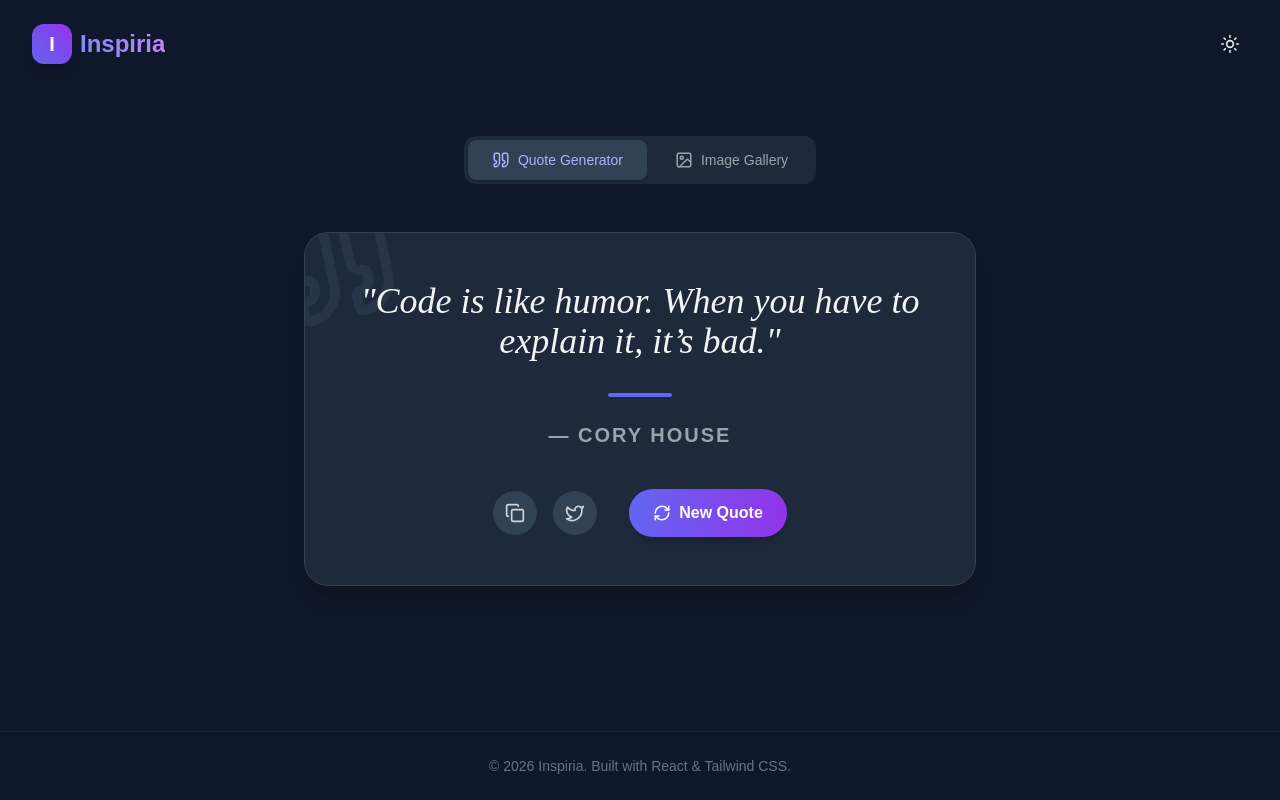
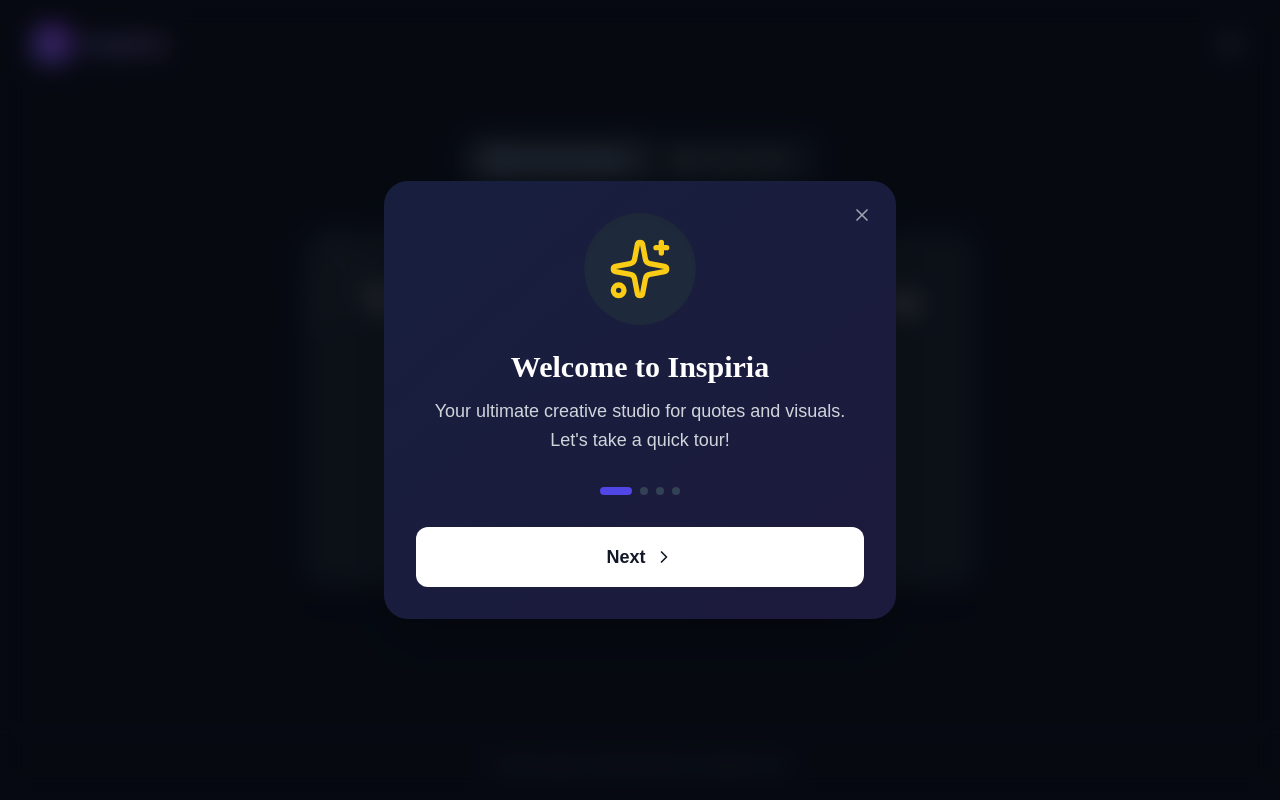
Before and after one commit to AlishbaIqbal123/quote-generator-web-project-, a React (Vite) app: page / in a window 1280 px wide. Built offline with nearby package versions, Linux system fonts and the light colour scheme; no server answers.

Commit message:
feat: Add animated user guide

```diff
--- a/src/App.jsx
+++ b/src/App.jsx
@@ -6,6 +6,7 @@ import useUnsplash from './hooks/useUnsplash';
 import QuoteCard from './components/QuoteCard';
 import ImageGallery from './components/ImageGallery';
 import ThemeToggle from './components/ThemeToggle';
+import UserGuide from './components/UserGuide';
 
 const App = () => {
   // State for active tab (Quote vs Gallery) to manage UI switching
@@ -22,6 +23,7 @@ const App = () => {
 
   return (
     <div className="min-h-screen bg-gray-50 dark:bg-slate-900 transition-colors duration-300 font-outfit flex flex-col">
+      <UserGuide />
       <Toaster position="bottom-center" toastOptions={{
         className: 'dark:bg-slate-800 dark:text-white',
         style: { borderRadius: '10px', background: '#333', color: '#fff' },
--- /dev/null
+++ b/src/components/UserGuide.jsx
@@ -0,0 +1,128 @@
+import { useState, useEffect } from 'react';
+import { motion, AnimatePresence } from 'framer-motion';
+import { Quote, Image as ImageIcon, Camera, Sparkles, ChevronRight, X } from 'lucide-react';
+
+const steps = [
+    {
+        title: "Welcome to Inspiria",
+        description: "Your ultimate creative studio for quotes and visuals. Let's take a quick tour!",
+        icon: <Sparkles size={64} className="text-yellow-400" />,
+        color: "from-indigo-500 to-purple-600"
+    },
+    {
+        title: "Daily Inspiration",
+        description: "Discover thought-provoking quotes daily. Copy them or share directly to Twitter with a single click.",
+        icon: <Quote size={64} className="text-blue-400" />,
+        color: "from-blue-500 to-cyan-500"
+    },
+    {
+        title: "Visual Gallery",
+        description: "Explore a vast library of high-quality images from Unsplash. Search for any topic that inspires you.",
+        icon: <ImageIcon size={64} className="text-pink-400" />,
+        color: "from-pink-500 to-rose-500"
+    },
+    {
+        title: "Create & Edit",
+        description: "Click any image to open the Studio. Overlay quotes, customize styles, and download your masterpiece.",
+        icon: <Camera size={64} className="text-green-400" />,
+        color: "from-emerald-500 to-teal-500"
+    }
+];
+
+const UserGuide = ({ onComplete }) => {
+    const [currentStep, setCurrentStep] = useState(0);
+    const [isOpen, setIsOpen] = useState(false);
+
+    useEffect(() => {
+        const hasSeenGuide = localStorage.getItem('hasSeenGuide');
+        if (!hasSeenGuide) {
+            setIsOpen(true);
+        }
+    }, []);
+
+    const handleNext = () => {
+        if (currentStep < steps.length - 1) {
+            setCurrentStep(currentStep + 1);
+        } else {
+            handleClose();
+        }
+    };
+
+    const handleClose = () => {
+        setIsOpen(false);
+        localStorage.setItem('hasSeenGuide', 'true');
+        onComplete && onComplete();
+    };
+
+    if (!isOpen) return null;
+
+    return (
+        <div className="fixed inset-0 z-50 flex items-center justify-center p-4 bg-black/60 backdrop-blur-md">
+            <motion.div
+                initial={{ opacity: 0, scale: 0.9 }}
+                animate={{ opacity: 1, scale: 1 }}
+                exit={{ opacity: 0, scale: 0.9 }}
+                className="bg-white dark:bg-slate-900 rounded-3xl shadow-2xl overflow-hidden max-w-lg w-full relative"
+            >
+                {/* Background Gradient */}
+                <div className={`absolute inset-0 opacity-10 bg-gradient-to-br ${steps[currentStep].color} transition-colors duration-500`} />
+
+                {/* Close Button */}
+                <button
+                    onClick={handleClose}
+                    className="absolute top-4 right-4 p-2 text-gray-400 hover:text-gray-600 dark:hover:text-gray-200 z-10"
+                >
+                    <X size={20} />
+                </button>
+
+                <div className="p-8 flex flex-col items-center text-center relative z-10">
+                    <AnimatePresence mode="wait">
+                        <motion.div
+                            key={currentStep}
+                            initial={{ x: 20, opacity: 0 }}
+                            animate={{ x: 0, opacity: 1 }}
+                            exit={{ x: -20, opacity: 0 }}
+                            transition={{ duration: 0.3 }}
+                            className="flex flex-col items-center"
+                        >
+                            <div className="mb-6 p-6 bg-gray-50 dark:bg-slate-800 rounded-full shadow-inner">
+                                {steps[currentStep].icon}
+                            </div>
+
+                            <h2 className="text-3xl font-bold mb-3 text-gray-800 dark:text-white font-playfair">
+                                {steps[currentStep].title}
+                            </h2>
+
+                            <p className="text-gray-600 dark:text-gray-300 text-lg leading-relaxed mb-8">
+                                {steps[currentStep].description}
+                            </p>
+                        </motion.div>
+                    </AnimatePresence>
+
+                    {/* Progress Indicators */}
+                    <div className="flex gap-2 mb-8">
+                        {steps.map((_, index) => (
+                            <div
+                                key={index}
+                                className={`h-2 rounded-full transition-all duration-300 ${index === currentStep ? 'w-8 bg-indigo-600' : 'w-2 bg-gray-300 dark:bg-slate-700'
+                                    }`}
+                            />
+                        ))}
+                    </div>
+
+                    <button
+                        onClick={handleNext}
+                        className="w-full py-4 bg-gray-900 dark:bg-white text-white dark:text-gray-900 rounded-xl font-bold text-lg hover:shadow-lg hover:scale-[1.02] transition-all flex items-center justify-center gap-2 group"
+                    >
+                        {currentStep === steps.length - 1 ? "Get Started" : "Next"}
+                        {currentStep !== steps.length - 1 && (
+                            <ChevronRight size={20} className="group-hover:translate-x-1 transition-transform" />
+                        )}
+                    </button>
+                </div>
+            </motion.div>
+        </div>
+    );
+};
+
+export default UserGuide;
```
